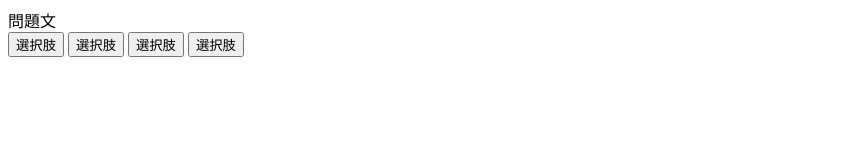
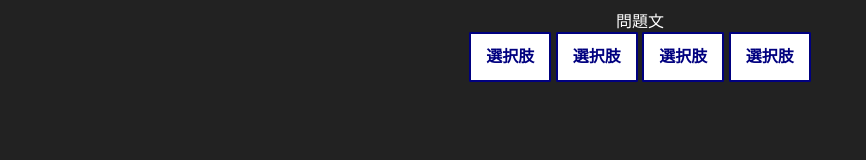
Before and after one commit to MarkO2357/Quiz2, a plain HTML site: page quiz.html in a window 1280 px wide. Shown: the whole page, without its empty margins (0-866 px from the left). Drawn offline with Linux system fonts and the light colour scheme.

Commit message:
Update quiz.html

```diff
--- a/quiz.html
+++ b/quiz.html
@@ -1,6 +1,71 @@
 <!DOCTYPE html>
-<head>
-</head>
+<html lang="ja">
+    <head>
+        <meta charset="UTF-8">
+        <meta http-equiv="X-UA-Compatible" content="IE=edge">
+        <meta name="viewport" content="width=device-width, initial-scale=1.0">
+        <title>Quiz</title>
+        <style>
+            body {
+                background-color: #222;
+                font-family     : "Helvetica Neue", Arial, "Hiragino Kaku Gothic ProN", "Hiragino Sans", Meiryo, sans-serif;
+                text-align      : center;
+            }
+            .button {
+                -webkit-appearance  : none;
+                border-radius   : 0;
+                display         : inline;
+                border-radius   : 2%;
+                font-size       : 1rem;
+                text-align      : center;
+                cursor          : pointer;
+                padding         : 15px;
+                background      : #fff;
+                color           : #00007f;
+                line-height     : 1em;
+                transition      : .3s;
+                border          : 2px solid #00007f;
+                font-weight     : bold;
+                margin          : 20 auto;
+            }
+            .button:hover {
+                color           : #fff;
+                background      : #00007f;
+            }
+            .question,.show-result {
+                color           : #fff;
+            }
+            .time-gauge {
+                animation       : progress 10000ms linear 1;
+                background-color: #FE4946;
+                bottom          : 0;
+                color           : #fff;
+                height          : 10px;
+                position        : absolute;
+            }
+            .size {
+                width           : 160px;
+                margin          : 0 auto;
+            }
+            @keyframes progress {
+                100% {
+                    width       : 0%;
+                }
+                50% {
+                    width       : 50%;
+                    background  : #FE4946;
+                }
+                20% {
+                    width       : 80%;
+                    background  : #F8FE46;
+                }
+                0% {
+                    width       : 100%;
+                    background  : #00E942;
+                }
+            }
+        </style>
+    </head>
 <body onload = "chooseQuestion();chooseChoices()">
     <section>
         <div id = "quizQuestion" class="question">問題文</div>
```
